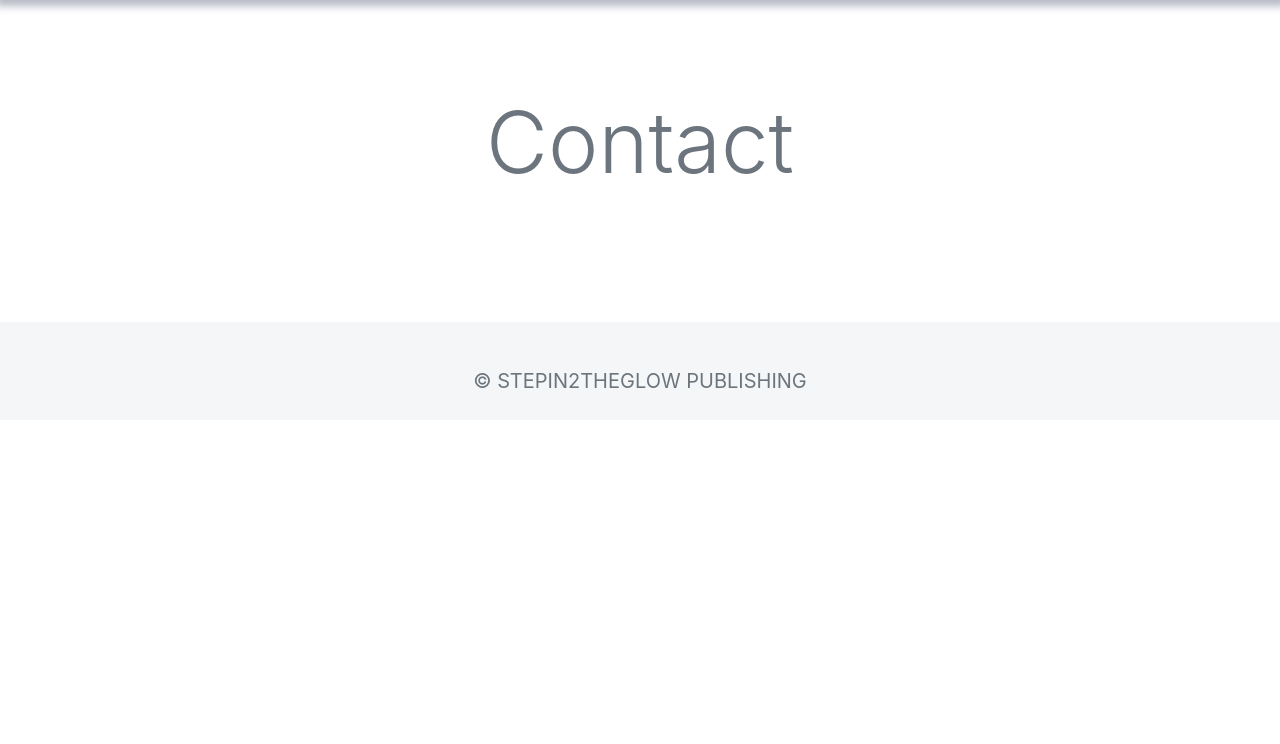
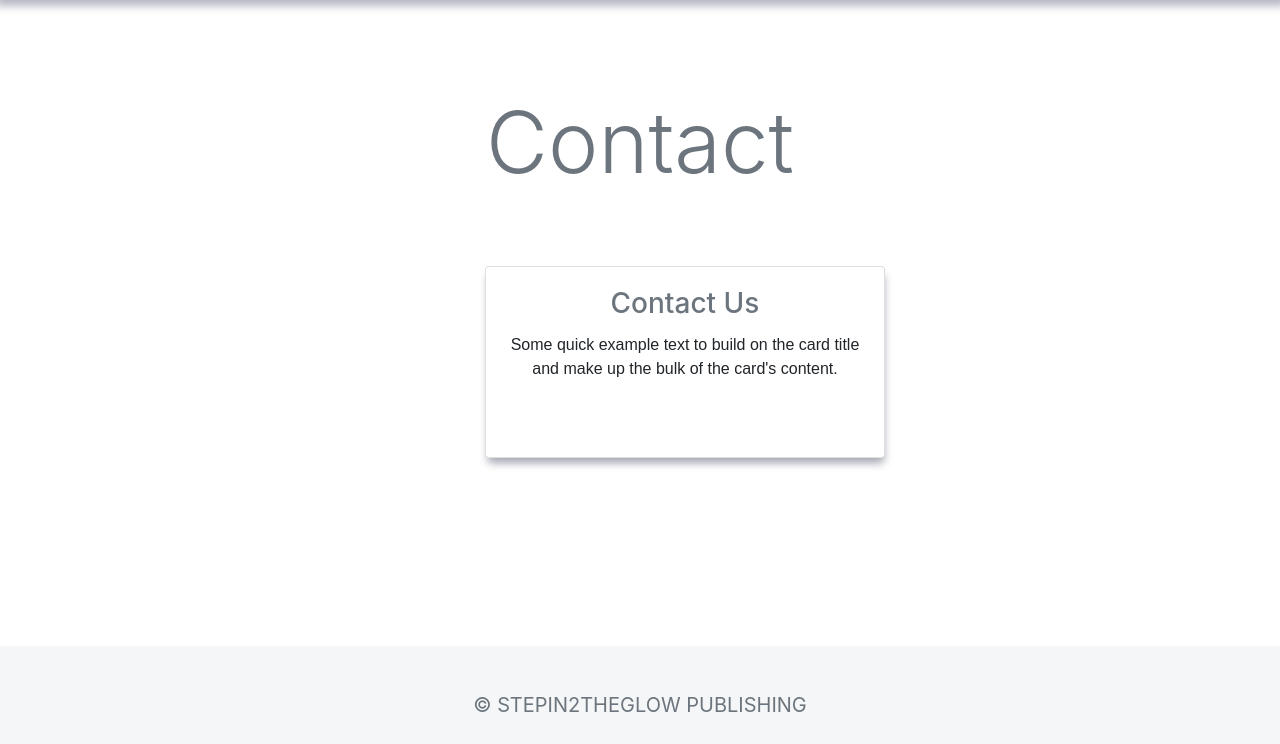
Before and after one commit to LashondaM/Steppin2, a PHP site: page /html/contact.html in a window 1280 px wide. Shown: the part 56-800 px from the top of the page. Run offline with PHP 8.4, Linux system fonts and the light colour scheme.

Commit message:
some more touches

```diff
--- a/css/contact.css
+++ b/css/contact.css
@@ -16,3 +16,8 @@ p{
 /* .dropdown{
     float: right;
 } */
+
+.card{
+    margin-left: 470px;
+    box-shadow: 1px 7px 9px -2px rgb(164, 166, 177);
+}
--- a/html/contact.html
+++ b/html/contact.html
@@ -39,19 +39,29 @@
       </nav>
 
 
-    <div class="container rain text-muted" style="margin-top: 100px; margin-bottom: 80px;">
+    <div class="container rain text-muted" style="margin-top: 100px;">
 
         <h2 class="display-4 text-center py-5 my-4" style="font-size: 85px;">Contact</h2>
 
     </div>
 
-    <div class="container">
+    <div class="container col-md-12">
+
+      <div class="card bg-link" style="width: 25rem; height: 12rem; margin-bottom: 70px;">
+        <div class="card-body">
+          <h3 class="card-title text-muted text-center">Contact Us</h3>
+          <!-- <h6 class="card-subtitle mb-2 text-muted">Card subtitle</h6> -->
+          <p class="card-text">Some quick example text to build on the card title and make up the bulk of the card's content.</p>
+          <!-- <a href="#" class="card-link">Card link</a>
+          <a href="#" class="card-link">Another link</a> -->
+        </div>
+      </div>
 
     </div>
 
 
 
-      <div class="container-fluid text-muted py-4 text-center" style="font-size: 20px; margin-top: 40px; background: rgb(244, 246, 247); margin-bottom: 0;">
+      <div class="container-fluid text-muted py-4 text-center fixed-bottom" style="font-size: 20px; margin-top: 40px; background: rgb(244, 246, 247); margin-bottom: 0;">
         <footer style="padding-top: 20px;">&copy; STEPIN2THEGLOW PUBLISHING </footer>
     </div>
 
--- a/html/rates.html
+++ b/html/rates.html
@@ -75,7 +75,7 @@
 
     </div>
 
-    <div class="container-fluid text-muted py-4 text-center" style="font-size: 20px; margin-top: 40px; background: rgb(244, 246, 247); margin-bottom: 0;">
+    <div class="container-fluid text-muted py-4 text-center fixed-bottom" style="font-size: 20px; margin-top: 40px; background: rgb(244, 246, 247); margin-bottom: 0;">
         <footer style="padding-top: 20px;">&copy; STEPIN2THEGLOW PUBLISHING </footer>
     </div>
 
--- a/html/services.html
+++ b/html/services.html
@@ -38,7 +38,7 @@
       </nav>
 
 
-    <div class="container-rain text-muted" style="margin-top: 100px;">
+    <div class="container-rain text-muted" style="margin-top: 100px; margin-bottom: 70px;">
 
         <h2 class="display-4 text-center py-5 my-4" style="font-size: 85px;">Services</h2>
         <!-- <hr> -->
@@ -81,7 +81,7 @@
 
     </div>
 
-    <div class="container-fluid text-muted py-4 text-center" style="font-size: 20px; margin-top: 40px; background: rgb(244, 246, 247); margin-bottom: -0;">
+    <div class="container-fluid text-muted py-4 text-center fixed-bottom" style="font-size: 20px; margin-top: 40px; background: rgb(244, 246, 247); margin-bottom: -0;">
         <footer style="padding-top: 20px;">&copy; STEPIN2THEGLOW PUBLISHING </footer>
     </div>
 
```
Also changed, not shown: css/style.css (+15 -6 lines), html/artist.html (+8 -0 lines), index.html (+8 -2 lines).
